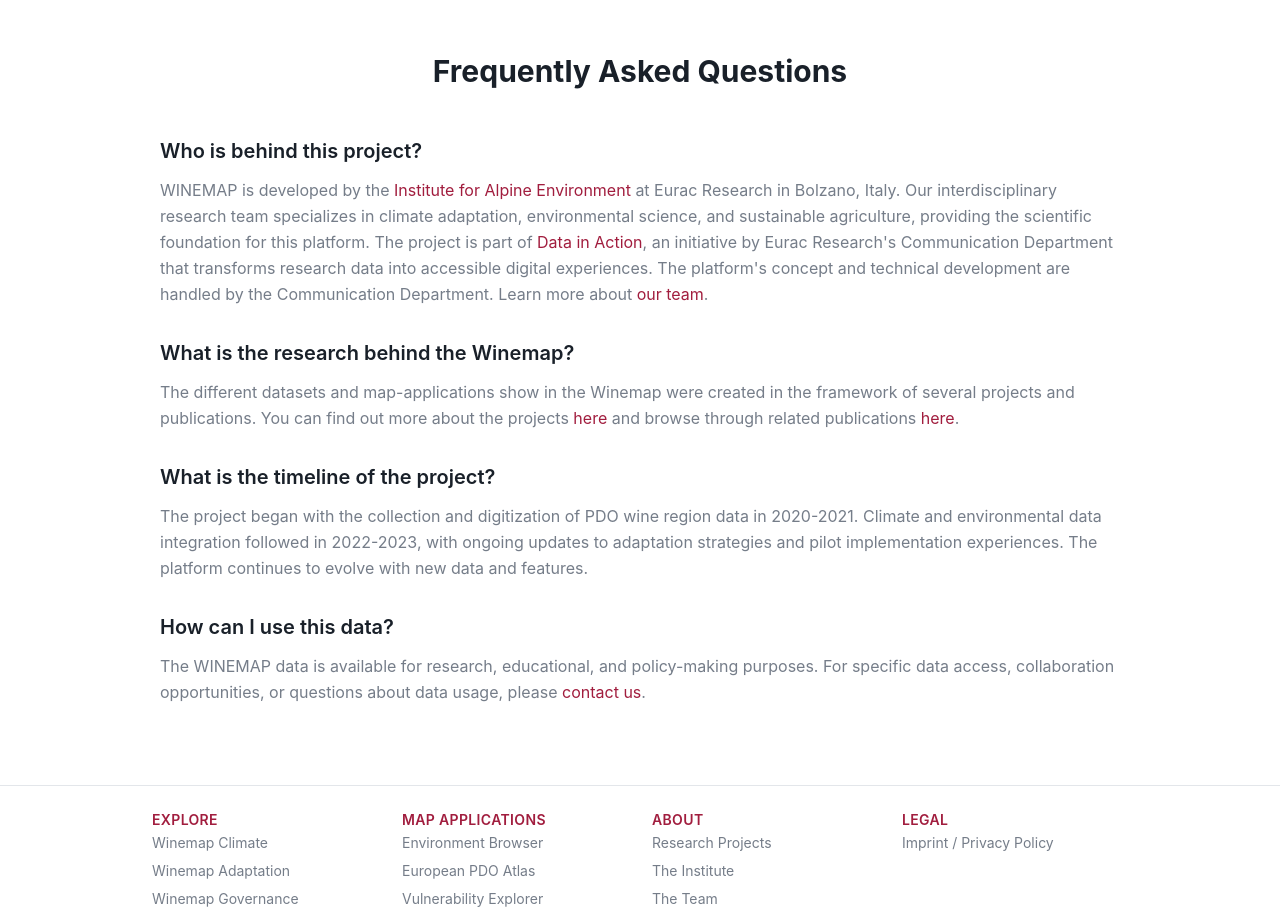
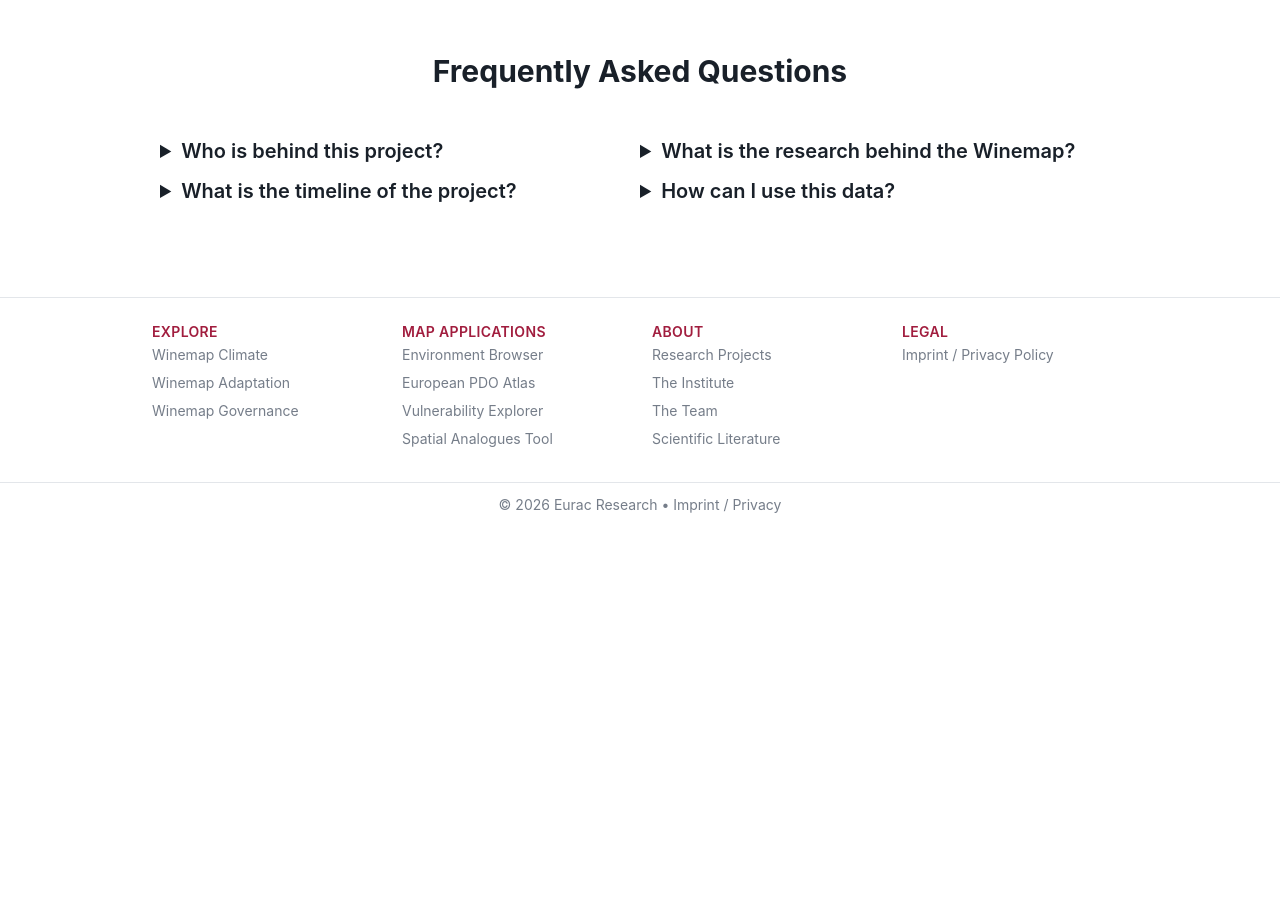
Before and after one commit to Eurac-Research/winemap, a Next.js app: page / in a window 1280 px wide. Shown: the part 3100-4019 px from the top of the page. After the commit the page ends 3627 px from the top, so only its background shows below. Built offline with nearby package versions, Linux system fonts and the light colour scheme.

Commit message:
restyle faq section

```diff
--- a/src/app/page.tsx
+++ b/src/app/page.tsx
@@ -186,9 +186,9 @@ export default function HomePage() {
           <section className="mx-auto max-w-5xl border-t border-[color:var(--border-soft)] px-4 py-20 sm:px-6 lg:px-8">
             <div>
               <h2 className="text-3xl font-bold mb-12 text-center text-[color:var(--text-strong)]">Frequently Asked Questions</h2>
-              <div className="space-y-8">
-                <div className="group">
-                  <h3 className="text-xl font-semibold mb-3 text-[color:var(--text-strong)]">Who is behind this project?</h3>
+              <div className="grid sm:grid-cols-1 md:grid-cols-2">
+                <details className="group cursor-pointer">
+                  <summary className="text-xl font-semibold mb-3 text-[color:var(--text-strong)]">Who is behind this project?</summary>
                   <p className="leading-relaxed text-[color:var(--text-muted)]">
                     WINEMAP is developed by the{" "}
                     <a
@@ -216,10 +216,10 @@ export default function HomePage() {
                     </Link>
                     .
                   </p>
-                </div>
+                </details>
 
-                <div className="group">
-                  <h3 className="text-xl font-semibold mb-3 text-[color:var(--text-strong)]">What is the research behind the Winemap?</h3>
+                <details className="group cursor-pointer">
+                  <summary className="text-xl font-semibold mb-3 text-[color:var(--text-strong)]">What is the research behind the Winemap?</summary>
                   <p className="leading-relaxed text-[color:var(--text-muted)]">
                     The different datasets and map-applications show in the Winemap were created
                     in the framework of several projects and publications.
@@ -239,17 +239,17 @@ export default function HomePage() {
                     </a>
                     .
                   </p>
-                </div>
+                </details>
 
-                <div className="group">
-                  <h3 className="text-xl font-semibold mb-3 text-[color:var(--text-strong)]">What is the timeline of the project?</h3>
+                <details className="group cursor-pointer">
+                  <summary className="text-xl font-semibold mb-3 text-[color:var(--text-strong)]">What is the timeline of the project?</summary>
                   <p className="leading-relaxed text-[color:var(--text-muted)]">
                     The project began with the collection and digitization of PDO wine region data in 2020-2021. Climate and environmental data integration followed in 2022-2023, with ongoing updates to adaptation strategies and pilot implementation experiences. The platform continues to evolve with new data and features.
                   </p>
-                </div>
+                </details>
 
-                <div className="group">
-                  <h3 className="text-xl font-semibold mb-3 text-[color:var(--text-strong)]">How can I use this data?</h3>
+                <details className="group cursor-pointer">
+                  <summary className="text-xl font-semibold mb-3 text-[color:var(--text-strong)]">How can I use this data?</summary>
                   <p className="leading-relaxed text-[color:var(--text-muted)]">
                     The WINEMAP data is available for research, educational, and policy-making purposes. For specific data access, collaboration opportunities, or questions about data usage, please{" "}
                     <Link href="/imprint-privacy" className="text-[color:var(--accent-strong)] hover:underline">
@@ -257,7 +257,7 @@ export default function HomePage() {
                     </Link>
                     .
                   </p>
-                </div>
+                </details>
               </div>
             </div>
           </section>
```
